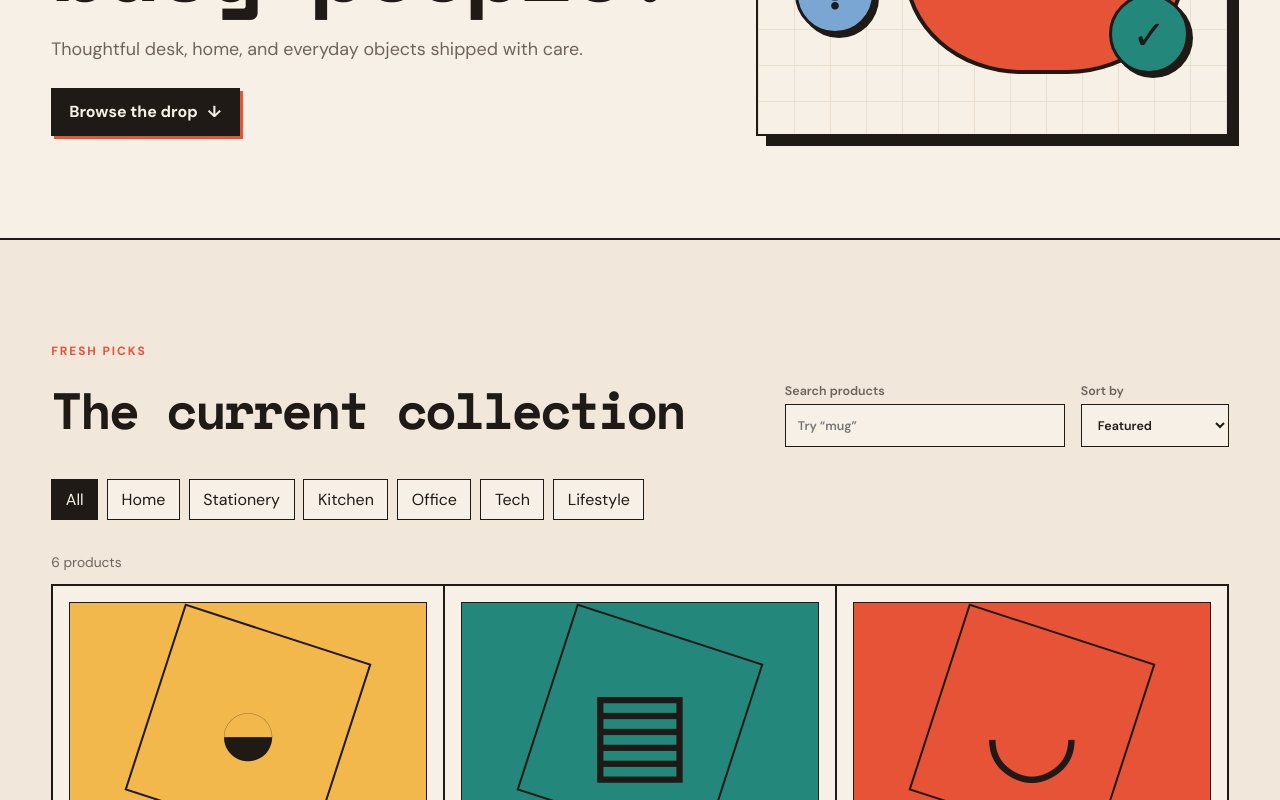
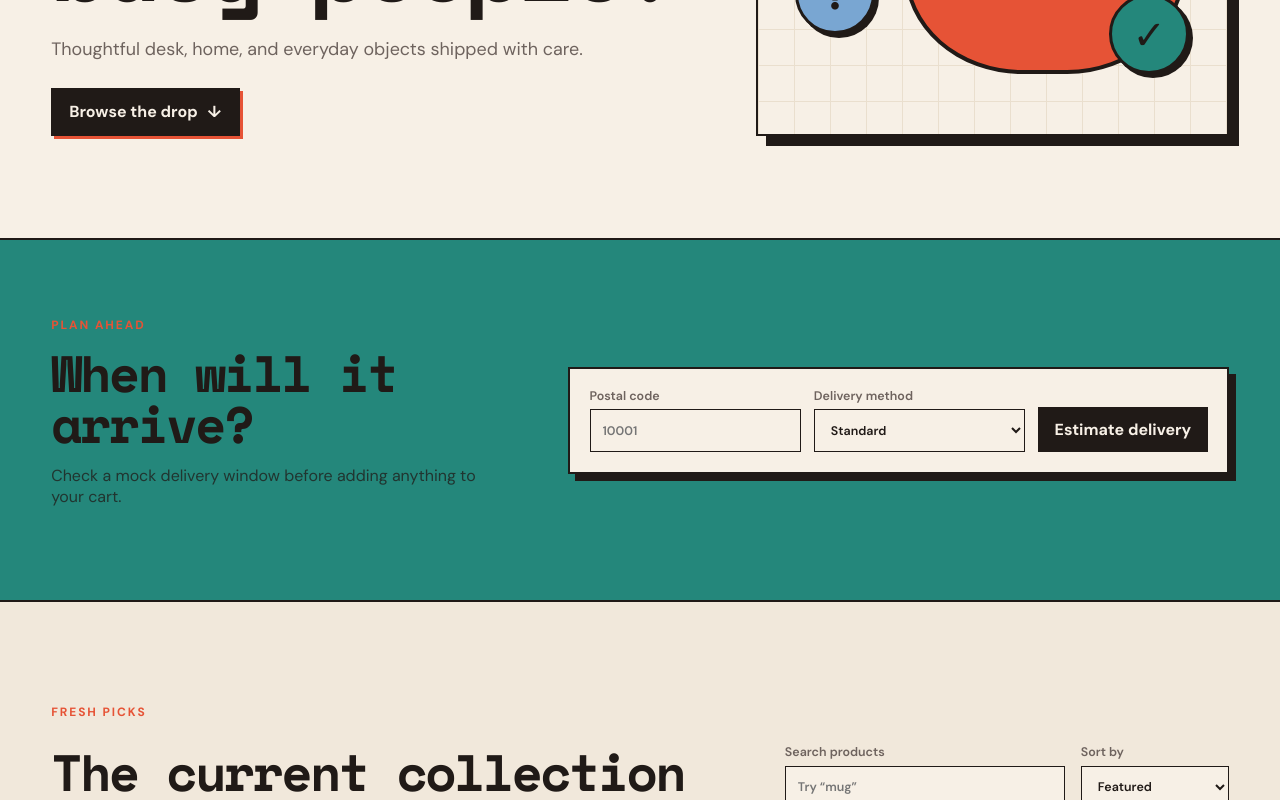
Before and after one commit to potaytows/ids-agent-bug-lab, a React (Vite) app: page / in a window 1280 px wide. Shown: the part 543-1343 px from the top of the page. Built offline with nearby package versions, Linux system fonts and the light colour scheme.

Commit message:
feat: add delivery estimator

```diff
--- a/src/App.tsx
+++ b/src/App.tsx
@@ -1,4 +1,5 @@
 import { useMemo, useState, type FormEvent } from "react";
+import { DeliveryEstimator } from "./DeliveryEstimator";
 
 type Product = {
   id: number;
@@ -292,6 +293,8 @@ export function App() {
                 </p>
               </div>
             </section>
+
+            <DeliveryEstimator />
 
             <section className="catalog" id="catalog" aria-labelledby="catalog-title">
               <div className="catalogHeading">
--- /dev/null
+++ b/src/DeliveryEstimator.tsx
@@ -0,0 +1,63 @@
+import { useState, type FormEvent } from "react";
+
+export function DeliveryEstimator() {
+  const [postalCode, setPostalCode] = useState("");
+  const [deliveryMethod, setDeliveryMethod] = useState("standard");
+  const [result, setResult] = useState("");
+
+  function estimateDelivery(event: FormEvent<HTMLFormElement>) {
+    event.preventDefault();
+    const normalizedCode = postalCode.trim();
+
+    if (!/^\d{5}$/.test(normalizedCode)) {
+      setResult("Enter a valid 5-digit postal code.");
+      return;
+    }
+
+    const regionDays = Number(normalizedCode[0]) < 4 ? 2 : 4;
+    const deliveryDays =
+      deliveryMethod === "express" ? Math.max(regionDays - 1, 1) : regionDays;
+
+    setResult(
+      `${deliveryMethod === "express" ? "Express" : "Standard"} delivery is estimated in ${deliveryDays} business ${deliveryDays === 1 ? "day" : "days"}.`,
+    );
+  }
+
+  return (
+    <section className="deliveryEstimator" aria-labelledby="delivery-title">
+      <div>
+        <p className="eyebrow">Plan ahead</p>
+        <h2 id="delivery-title">When will it arrive?</h2>
+        <p>Check a mock delivery window before adding anything to your cart.</p>
+      </div>
+      <form onSubmit={estimateDelivery}>
+        <label>
+          <span>Postal code</span>
+          <input
+            inputMode="numeric"
+            maxLength={5}
+            placeholder="10001"
+            value={postalCode}
+            onChange={(event) => setPostalCode(event.target.value)}
+          />
+        </label>
+        <label>
+          <span>Delivery method</span>
+          <select
+            value={deliveryMethod}
+            onChange={(event) => setDeliveryMethod(event.target.value)}
+          >
+            <option value="standard">Standard</option>
+            <option value="express">Express</option>
+          </select>
+        </label>
+        <button type="submit">Estimate delivery</button>
+        {result && (
+          <output className="deliveryResult" aria-live="polite">
+            {result}
+          </output>
+        )}
+      </form>
+    </section>
+  );
+}
--- a/src/styles.css
+++ b/src/styles.css
@@ -311,6 +311,65 @@ nav button:hover,
   padding: clamp(4rem, 8vw, 7rem) 4vw;
   border-top: 2px solid var(--ink);
   background: color-mix(in srgb, var(--paper-deep) 45%, var(--paper));
+}
+
+.deliveryEstimator {
+  display: grid;
+  grid-template-columns: 0.8fr 1.2fr;
+  gap: clamp(2rem, 6vw, 6rem);
+  align-items: center;
+  padding: clamp(3rem, 6vw, 5rem) 4vw;
+  border-top: 2px solid var(--ink);
+  background: var(--teal);
+}
+
+.deliveryEstimator h2 {
+  margin: 0;
+  font-family: "Space Mono", monospace;
+  font-size: clamp(2rem, 4vw, 3.7rem);
+  letter-spacing: -0.05em;
+  line-height: 1;
+}
+
+.deliveryEstimator > div > p:last-child {
+  max-width: 35rem;
+  color: color-mix(in srgb, var(--ink) 75%, transparent);
+}
+
+.deliveryEstimator form {
+  display: grid;
+  grid-template-columns: 1fr 1fr auto;
+  gap: 0.8rem;
+  padding: 1.2rem;
+  border: 2px solid var(--ink);
+  background: var(--paper);
+  box-shadow: 7px 7px 0 var(--ink);
+}
+
+.deliveryEstimator label {
+  display: grid;
+  gap: 0.35rem;
+  color: var(--muted);
+  font-size: 0.78rem;
+  font-weight: 600;
+}
+
+.deliveryEstimator form > button {
+  align-self: end;
+  min-height: 43px;
+  padding: 0.65rem 0.9rem;
+  border: 2px solid var(--ink);
+  color: var(--paper);
+  background: var(--ink);
+  font-weight: 700;
+  cursor: pointer;
+}
+
+.deliveryResult {
+  grid-column: 1 / -1;
+  padding-top: 0.8rem;
+  border-top: 1px solid var(--ink);
+  font-weight: 700;
 }
 
 .catalogHeading {
@@ -918,6 +977,10 @@ th {
     align-items: start;
     flex-direction: column;
   }
+
+  .deliveryEstimator {
+    grid-template-columns: 1fr;
+  }
 }
 
 @media (max-width: 620px) {
@@ -938,6 +1001,7 @@ th {
 
   .hero,
   .catalog,
+  .deliveryEstimator,
   .ordersPage {
     padding-right: 1rem;
     padding-left: 1rem;
@@ -950,6 +1014,14 @@ th {
   .filters {
     width: 100%;
     flex-direction: column;
+  }
+
+  .deliveryEstimator form {
+    grid-template-columns: 1fr;
+  }
+
+  .deliveryResult {
+    grid-column: 1;
   }
 
   .filters input,
```
Also changed, not shown: 1 other file (tests, documents, lock files or other folders).
